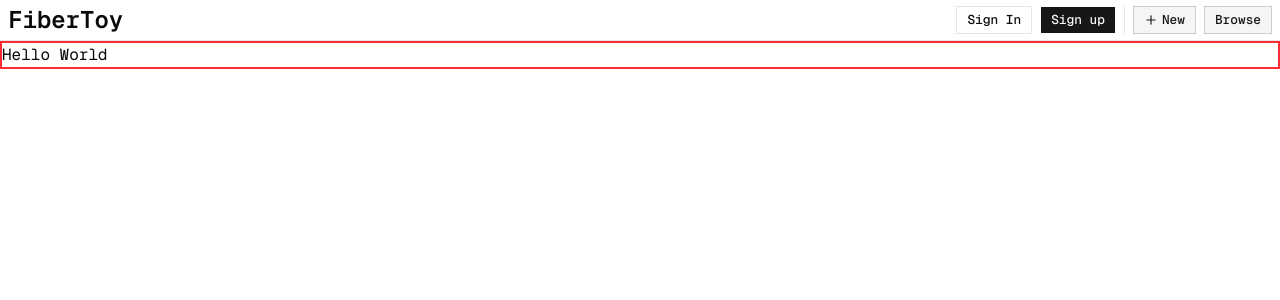
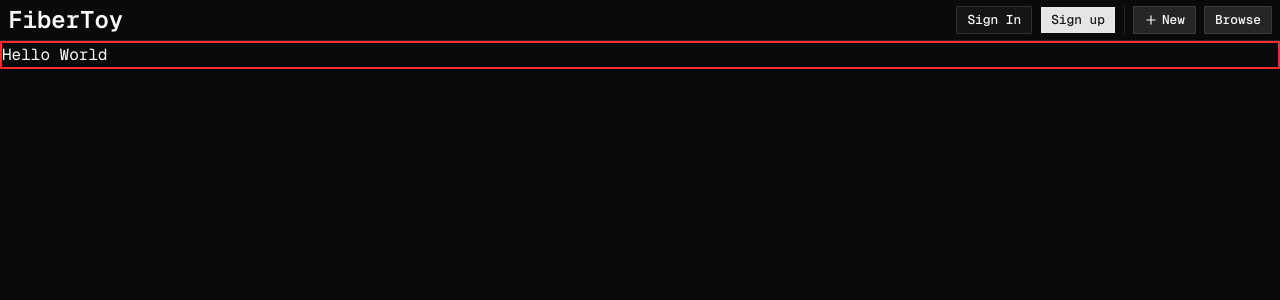
Before and after one commit to NabilNYMansour/fibertoy, a Next.js app in the folder hub/: page / in a window 1280 px wide. Shown: the top 300 px of the page. Built offline with nearby package versions, Linux system fonts and the light colour scheme; no server answers.

Commit message:
beeter theme

```diff
--- a/hub/app/globals.css
+++ b/hub/app/globals.css
@@ -166,3 +166,251 @@
 ::-webkit-scrollbar-corner {
   background: transparent;
 }
+
+.cl-button,
+.cl-input,
+.cl-menuList {
+  @apply !shadow-none;
+}
+
+.cl-formButtonPrimary {
+  @apply inline-flex h-9 items-center justify-center rounded-md bg-primary px-3 font-medium whitespace-nowrap text-primary-foreground !shadow-none ring-offset-background transition-colors hover:bg-primary/90 focus-visible:ring-2 focus-visible:ring-ring focus-visible:ring-offset-2 focus-visible:outline-none disabled:pointer-events-none disabled:opacity-50;
+}
+
+.cl-formButtonPrimary {
+  @apply inline-flex h-9 items-center justify-center rounded-md bg-primary px-3 font-medium whitespace-nowrap text-primary-foreground !shadow-none ring-offset-background transition-colors hover:bg-primary/90 focus-visible:ring-2 focus-visible:ring-ring focus-visible:ring-offset-2 focus-visible:outline-none disabled:pointer-events-none disabled:opacity-50;
+}
+
+.cl-card,
+.cl-socialButtonsBlockButton,
+.cl-alert,
+.cl-phoneInputBox,
+.cl-userButtonPopoverCard,
+.cl-organizationSwitcherPopoverCard {
+  @apply rounded-lg border border-input bg-background;
+}
+
+.cl-headerTitle,
+.cl-socialButtonsBlockButtonText,
+.cl-loading,
+.cl-formFieldLabel,
+.cl-formHeaderTitle,
+.cl-selectButton__countryCode,
+.cl-selectButton__countryCode p,
+.cl-selectOption p,
+.cl-selectOption div,
+.cl-modalCloseButton,
+.cl-navbarButton,
+.cl-breadcrumbsItem.cl-breadcrumbsItem__currentPage,
+.cl-profileSectionTitle p,
+.cl-userPreviewTextContainer,
+.cl-organizationPreviewTextContainer,
+.cl-profileSectionContent p,
+.cl-form p,
+.cl-accordionTriggerButton,
+.cl-organizationSwitcherTrigger {
+  @apply text-foreground;
+}
+
+.cl-formFieldErrorText {
+  @apply !text-destructive;
+}
+
+.cl-headerSubtitle,
+.cl-dividerText,
+.cl-footerActionText,
+.cl-alertText,
+.cl-formFieldInfoText,
+.cl-formFieldSuccessText,
+.cl-identityPreviewText,
+.cl-userButtonPopoverActionButton,
+.cl-userButtonPopoverActionButton svg,
+.cl-userButtonPopoverActionButtonText,
+.cl-organizationSwitcherPopoverActionButton,
+.cl-organizationSwitcherPopoverActionButton svg,
+.cl-organizationSwitcherPopoverActionButtonText,
+.cl-userButtonPopoverFooter p,
+.cl-userButtonPopoverFooter a,
+.cl-formHeaderSubtitle,
+.cl-breadcrumbsItem,
+.cl-breadcrumbsItemDivider,
+.cl-fileDropAreaHint,
+.cl-fileDropAreaFooterHint,
+.cl-form
+  p[data-localization-key="userProfile.emailAddressPage.emailCode.formHint"],
+p[data-localization-key="userProfile.profilePage.successMessage"] {
+  @apply text-muted-foreground;
+}
+
+.cl-dividerLine {
+  @apply bg-border;
+}
+
+.cl-formFieldInput[type="text"],
+.cl-formFieldInput[type="email"],
+.cl-formFieldInput[type="password"] {
+  @apply flex h-10 w-full rounded-md border border-input bg-background px-3 py-2 text-foreground ring-offset-background file:border-0 file:bg-transparent file:text-sm file:font-medium placeholder:text-muted-foreground focus-visible:ring-2 focus-visible:ring-ring focus-visible:ring-offset-2 focus-visible:outline-none disabled:cursor-not-allowed disabled:opacity-50;
+}
+
+.cl-footerActionLink {
+  @apply text-accent-foreground underline hover:text-accent-foreground/90;
+}
+
+.cl-otpCodeFieldInput {
+  @apply !border !border-input text-foreground;
+}
+
+.cl-formResendCodeLink {
+  @apply text-primary disabled:opacity-90;
+}
+
+.cl-selectSearchInput__countryCode {
+  @apply flex h-10 w-full rounded-md border border-b border-input bg-background text-foreground ring-offset-background file:border-0 file:bg-transparent file:text-sm file:font-medium placeholder:text-muted-foreground focus-visible:ring-2 focus-visible:ring-ring focus-visible:ring-offset-2 focus-visible:outline-none disabled:cursor-not-allowed disabled:opacity-50;
+}
+
+.cl-selectOptionsContainer__countryCode {
+  @apply border border-input bg-background;
+}
+
+.cl-internal-icon,
+.cl-userPreviewSecondaryIdentifier__userButton {
+  @apply text-foreground;
+}
+
+button[data-localization-key="userProfile.start.dangerSection.deleteAccountButton"] {
+  @apply bg-destructive text-white hover:bg-destructive hover:text-white;
+}
+
+.cl-fileDropAreaBox {
+  @apply dark:bg-gray-900;
+}
+
+.cl-fileDropAreaIconBox {
+  @apply dark:bg-gray-800;
+}
+
+.cl-fileDropAreaIcon {
+  @apply dark:text-gray-400;
+}
+
+.cl-fileDropAreaButtonPrimary {
+  @apply h-10 px-4 py-2 text-foreground transition-colors hover:bg-secondary hover:text-accent-foreground;
+}
+
+.cl-userButtonPopoverActionButton,
+.cl-organizationSwitcherPopoverActionButton,
+.cl-profileSectionPrimaryButton,
+.cl-accordionTriggerButton,
+.cl-navbarButton {
+  @apply hover:bg-sidebar-accent hover:text-sidebar-accent-foreground;
+}
+
+.cl-navbarButton[data-active="true"] {
+  @apply bg-sidebar-accent text-sidebar-accent-foreground;
+}
+
+.cl-card {
+  @apply rounded-lg;
+}
+
+.cl-userButtonPopoverCard {
+  @apply rounded-md;
+}
+
+.cl-userButtonPopoverFooter a {
+  @apply hover:text-muted-foreground;
+}
+
+.cl-badge {
+  @apply rounded-full border border-input bg-background px-2.5 py-0.5 text-xs text-foreground !shadow-none;
+}
+
+.cl-badge[data-localization-key="badge__unverified"] {
+  @apply border bg-transparent text-destructive dark:text-red-500;
+}
+
+.cl-formButtonReset {
+  @apply text-foreground hover:bg-secondary;
+}
+
+.cl-footer {
+  @apply rounded-b-lg border-x border-b bg-background bg-gradient-to-t from-background to-background text-muted-foreground;
+}
+.cl-userButtonPopoverFooter,
+.cl-organizationSwitcherPopoverFooter {
+  @apply rounded-b-lg bg-gradient-to-t from-background to-background;
+}
+
+.cl-signIn-start,
+.cl-signUp-start,
+.cl-signIn-password,
+.cl-signIn-alternativeMethods,
+.cl-signIn-emailCode {
+  @apply rounded-b-none border-b-0;
+}
+
+.cl-cardBox {
+  @apply rounded-lg shadow-sm;
+}
+
+.cl-socialButtonsBlockButton {
+  @apply h-10 !border;
+}
+
+.cl-alternativeMethods .cl-alternativeMethodsBlockButton {
+  @apply h-10 !border border-input text-muted-foreground;
+}
+
+.cl-alternativeMethodsBlockButton {
+  @apply h-10 !shadow-none;
+}
+
+.cl-navbar {
+  @apply rounded-lg border-y border-l bg-gradient-to-t from-background to-background;
+}
+
+.cl-scrollBox {
+  @apply rounded-lg rounded-l-none border border-input bg-gradient-to-t from-background to-background;
+}
+
+h1[data-localization-key="userProfile.navbar.title"] {
+  @apply text-foreground;
+}
+
+.cl-profilePage > .cl-header {
+  @apply border-b;
+}
+
+.cl-profileSection__profile,
+.cl-profileSection__emailAddresses {
+  @apply border-b;
+}
+
+.cl-menuButton {
+  @apply text-foreground hover:text-foreground;
+}
+
+.cl-menuList {
+  @apply border border-input bg-background;
+}
+
+.cl-actionCard {
+  @apply border border-input bg-background !shadow-none;
+}
+
+.cl-menuItem[data-color="neutral"] {
+  @apply text-foreground hover:bg-muted;
+}
+
+.cl-avatarImageActionsUpload {
+  @apply !border border-input text-foreground;
+}
+
+.cl-userButtonPopoverMain,
+.cl-organizationSwitcherPopoverMain {
+  @apply rounded-lg border-input bg-background;
+}
+
+.cl-selectButton {
+  @apply !border !border-input;
+}
--- a/hub/app/layout.tsx
+++ b/hub/app/layout.tsx
@@ -3,7 +3,6 @@ import { Geist_Mono, Inter } from "next/font/google"
 import { ThemeProvider } from "@/components/theme-provider"
 import { cn } from "@/lib/utils"
 import { ClerkProvider } from "@clerk/nextjs"
-import { shadcn } from "@clerk/themes"
 import Header from "@/components/header"
 
 const inter = Inter({ subsets: ["latin"], variable: "--font-sans" })
@@ -30,8 +29,8 @@ export default function RootLayout({
       )}
     >
       <body>
-        <ClerkProvider appearance={{ baseTheme: shadcn }}>
-          <ThemeProvider>
+        <ClerkProvider>
+          <ThemeProvider forcedTheme="dark">
             <div className="flex min-h-svh flex-col">
               <Header />
               {children}
--- /dev/null
+++ b/hub/app/not-found.tsx
@@ -0,0 +1,17 @@
+import { Button } from "@/components/ui/button"
+import Link from "next/link"
+
+const NotFound = () => {
+  return (
+    <div className="flex w-full flex-1 flex-col items-center justify-center gap-4">
+      <div>404 Not Found ¯\_(ツ)_/¯</div>
+      <div>
+        <Link href="/">
+          <Button>Go Home</Button>
+        </Link>
+      </div>
+    </div>
+  )
+}
+
+export default NotFound
--- /dev/null
+++ b/hub/app/user-profile/[[...rest]]/page.tsx
@@ -0,0 +1,11 @@
+import { UserProfile } from "@clerk/nextjs"
+
+const UserProfilePage = () => {
+  return (
+    <div className="m-4 flex flex-1 justify-center">
+      <UserProfile />
+    </div>
+  )
+}
+
+export default UserProfilePage
--- a/hub/components/header.tsx
+++ b/hub/components/header.tsx
@@ -21,7 +21,10 @@ const Header = () => {
             </ClerkLoading>
             <ClerkLoaded>
               <div className="h-7 w-7">
-                <UserButton />
+                <UserButton
+                  userProfileMode="navigation"
+                  userProfileUrl="/user-profile"
+                />
               </div>
             </ClerkLoaded>
           </Show>
--- /dev/null
+++ b/hub/lib/clerk-appearance.ts
@@ -0,0 +1,11 @@
+import { neobrutalism } from "@clerk/themes"
+
+/**
+ * Shared Clerk visuals. Keeps layered styles compatible with Tailwind v4 —
+ * enable `cssLayerName` globally and declare layer order at the top of `globals.css`
+ * (@see https://clerk.com/changelog/2025-06-17-css-layer-name ).
+ */
+export const clerkAppearance = {
+  baseTheme: neobrutalism,
+  cssLayerName: "clerk",
+} as const
--- a/hub/package.json
+++ b/hub/package.json
@@ -14,7 +14,6 @@
   },
   "dependencies": {
     "@clerk/nextjs": "^7.3.4",
-    "@clerk/themes": "^2.4.57",
     "class-variance-authority": "^0.7.1",
     "clsx": "^2.1.1",
     "convex": "^1.39.1",
```
Also changed, not shown: 1 other file (tests, documents, lock files or other folders).
